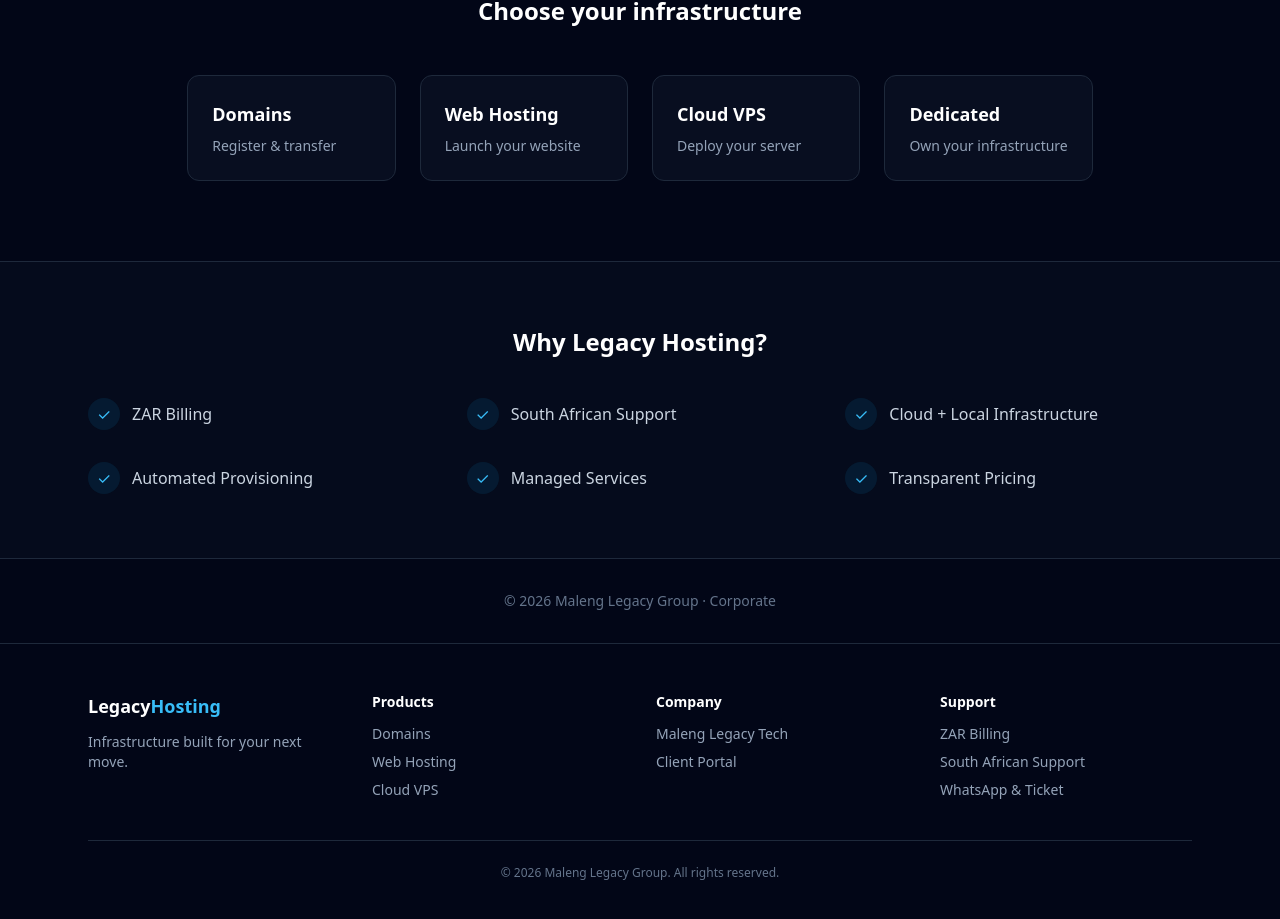
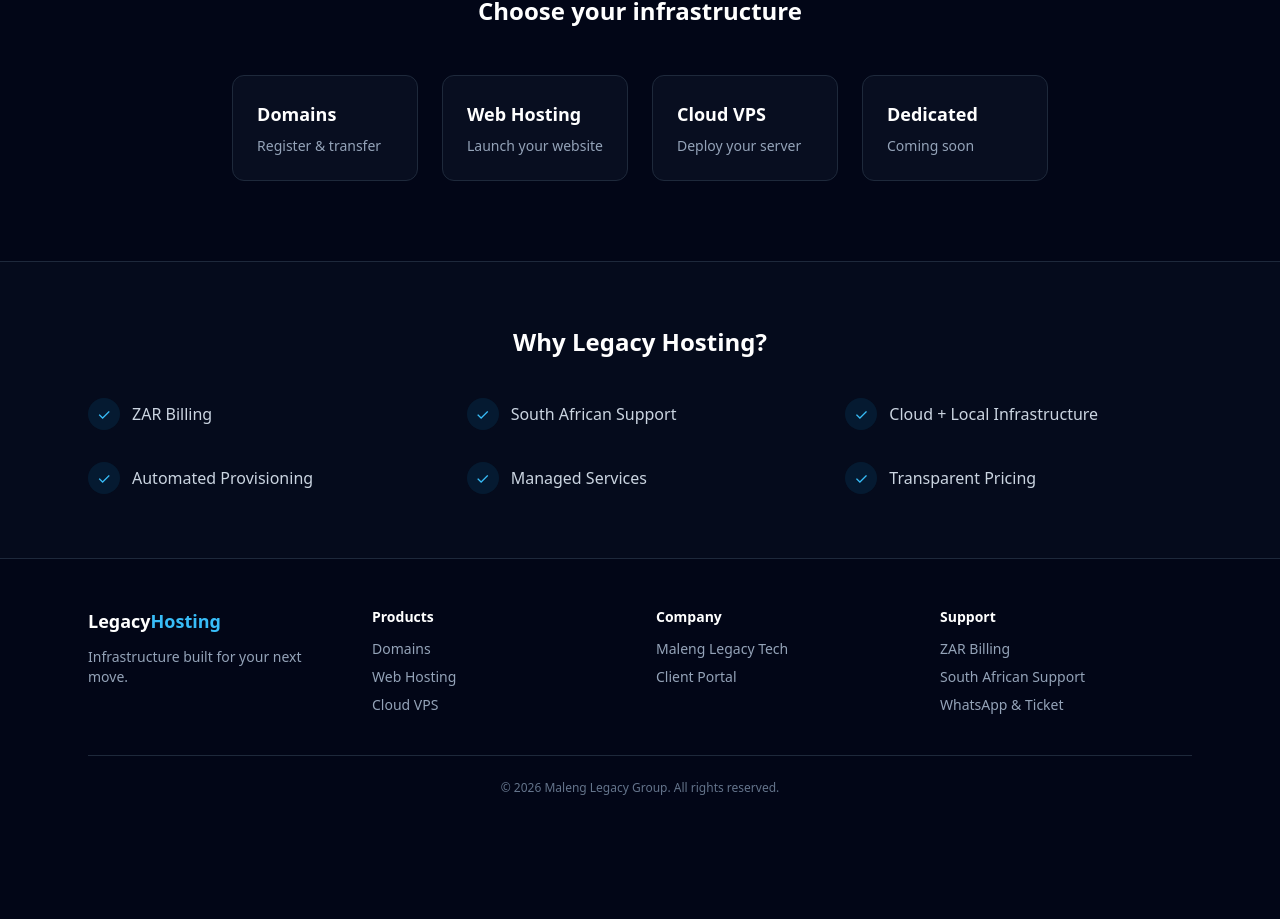
Before and after one commit to Tinyu01/legacy-hosting-platform, a Next.js app in the folder apps/storefront/: page / in a window 1280 px wide. Shown: the part 673-1592 px from the top of the page. After the commit the page ends 1517 px from the top, so only its background shows below. Built offline with nearby package versions, Linux system fonts and the light colour scheme.

Commit message:
refactor(storefront): remove duplicate footer from homepage (now in layout)

```diff
--- a/apps/storefront/src/app/page.tsx
+++ b/apps/storefront/src/app/page.tsx
@@ -1,6 +1,8 @@
+import Link from "next/link";
+
 export default function HomePage() {
   return (
-    <main className="flex min-h-screen flex-col">
+    <main className="flex flex-col">
       {/* Hero */}
       <section className="relative overflow-hidden border-b border-slate-800 bg-gradient-to-b from-slate-950 via-slate-900 to-slate-950">
         <div className="mx-auto max-w-6xl px-6 py-24 text-center">
@@ -17,16 +19,23 @@
           </p>
 
           {/* Domain search teaser */}
-          <div className="mx-auto flex max-w-xl flex-col gap-3 sm:flex-row">
+          <form
+            action="/domains"
+            className="mx-auto flex max-w-xl flex-col gap-3 sm:flex-row"
+          >
             <input
               type="text"
+              name="q"
               placeholder="yourbusiness.co.za"
               className="flex-1 rounded-lg border border-slate-700 bg-slate-900 px-4 py-3 text-white placeholder-slate-500 focus:border-sky-500 focus:outline-none focus:ring-1 focus:ring-sky-500"
             />
-            <button className="rounded-lg bg-sky-500 px-6 py-3 font-semibold text-slate-950 transition hover:bg-sky-400">
+            <button
+              type="submit"
+              className="rounded-lg bg-sky-500 px-6 py-3 font-semibold text-slate-950 transition hover:bg-sky-400"
+            >
               Search Domain
             </button>
-          </div>
+          </form>
         </div>
       </section>
 
@@ -54,11 +63,11 @@
             },
             {
               title: "Dedicated",
-              description: "Own your infrastructure",
-              href: "/dedicated",
+              description: "Coming soon",
+              href: "/cloud-vps",
             },
           ].map((item) => (
-            <a
+            <Link
               key={item.title}
               href={item.href}
               className="group rounded-xl border border-slate-800 bg-slate-900/50 p-6 transition hover:border-sky-500/50 hover:bg-slate-900"
@@ -67,7 +76,7 @@
                 {item.title}
               </h3>
               <p className="text-sm text-slate-400">{item.description}</p>
-            </a>
+            </Link>
           ))}
         </div>
       </section>
@@ -100,13 +109,6 @@
           </div>
         </div>
       </section>
-
-      <footer className="border-t border-slate-800 py-8 text-center text-sm text-slate-500">
-        © 2026 Maleng Legacy Group ·{" "}
-        <a href="https://tech.malenglegacy.co.za" className="hover:text-sky-400">
-          Corporate
-        </a>
-      </footer>
     </main>
   );
 }
```
